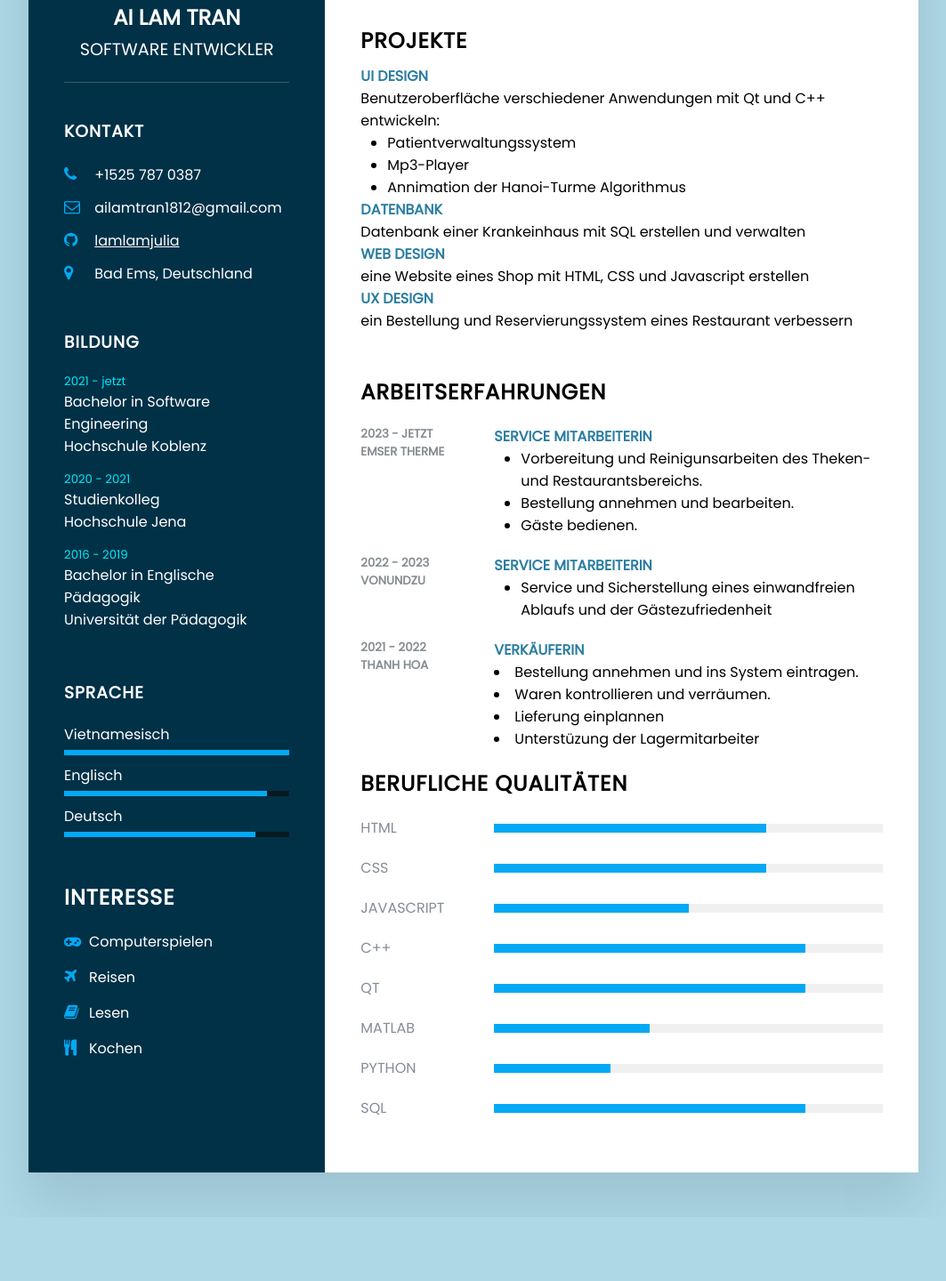
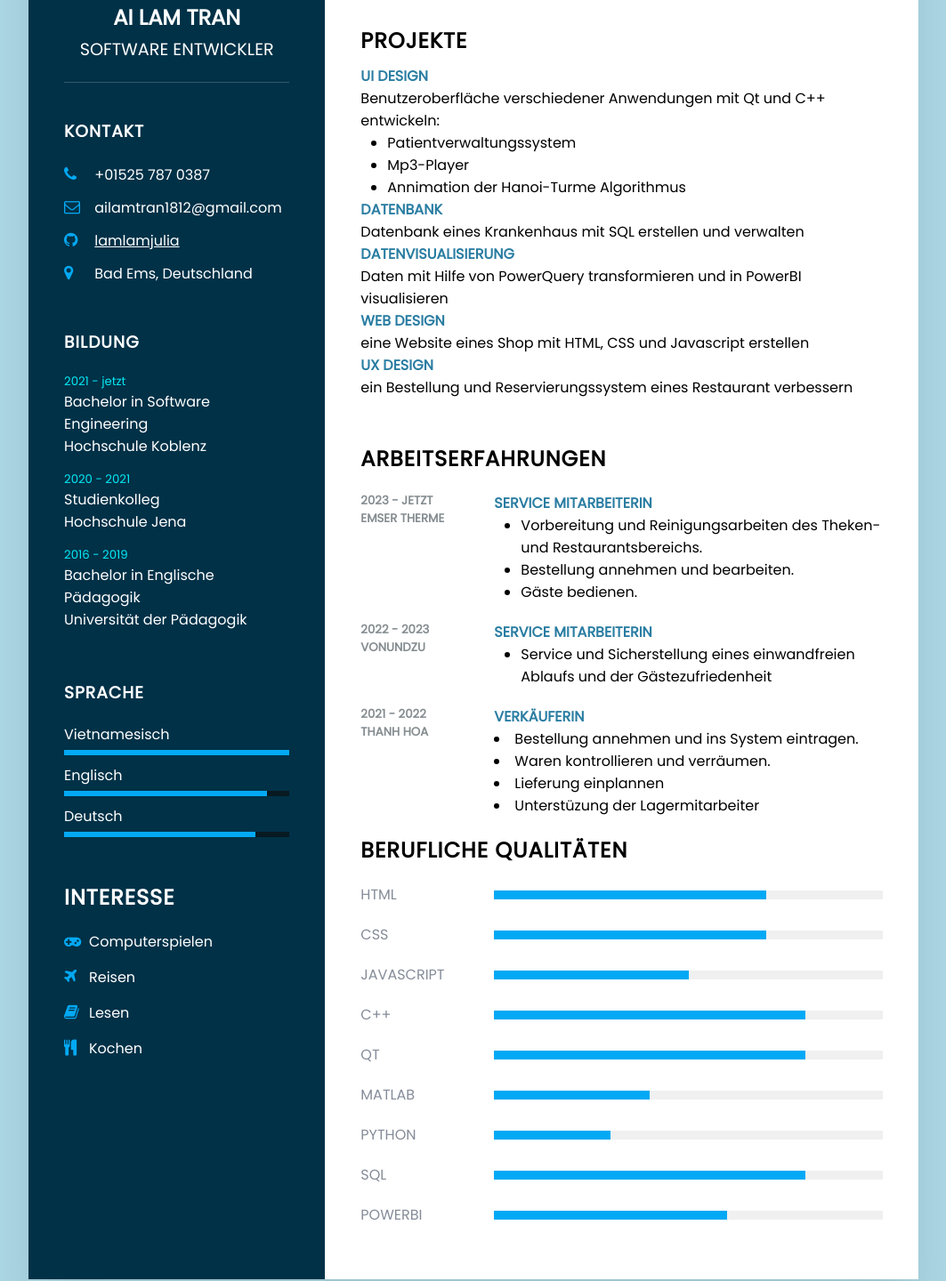
Before and after one commit to lamlamjulia/CV, a plain HTML site: page index.html in a window 1280 px wide. Shown: the part 307-1747 px from the top of the page at 89% size, without its empty margins (108-1171 px from the left). Before the commit the page ends 1675 px from the top, so only its background shows below. Drawn offline with Linux system fonts and the light colour scheme.

Commit message:
Update index.html

```diff
--- a/index.html
+++ b/index.html
@@ -20,7 +20,7 @@
                     <ul>
                         <li>
                             <span class="icon"><i class="fa fa-phone" aria-hidden="true"></i></span>
-                            <span class="text">+1525 787 0387</span>
+                            <span class="text">+01525 787 0387</span>
                         </li>
                         <li>
                             <span class="icon"><i class="fa fa-envelope-o" aria-hidden="true"></i></span>
@@ -110,7 +110,11 @@
                     </div>
                     <div class="text">
                         <h4>Datenbank</h4>
-                        <p>Datenbank einer Krankeinhaus mit SQL erstellen und verwalten</p>
+                        <p>Datenbank eines Krankenhaus mit SQL erstellen und verwalten</p>
+                    </div>
+                    <div class="text">
+                        <h4>Datenvisualisierung</h4>
+                        <p>Daten mit Hilfe von PowerQuery transformieren und in PowerBI visualisieren</p>
                     </div>
                     <div class="text">
                         <h4>Web Design</h4>
@@ -132,7 +136,7 @@
                             <h4>Service Mitarbeiterin</h4>
                             <p>
                                 <ul>
-                                    <li>Vorbereitung und Reinigunsarbeiten des Theken- und Restaurantsbereichs.</li>
+                                    <li>Vorbereitung und Reinigungsarbeiten des Theken- und Restaurantsbereichs.</li>
                                     <li>Bestellung annehmen und bearbeiten.</li>
                                     <li>Gäste bedienen.</li>
                                 </ul>
@@ -172,7 +176,7 @@
                     <div class="about skills">
                         <h2 class="title2">berufliche Qualitäten</h2>
                         <div class="box">
-                            <h4>Html</h4>
+                            <h4>HTML</h4>
                             <div class="percent">
                                 <div style="width: 70%;"></div>
                             </div>
@@ -214,9 +218,15 @@
                             </div>
                         </div>
                         <div class="box">
-                            <h4>Sql</h4>
+                            <h4>SQL</h4>
                             <div class="percent">
                                 <div style="width: 80%;"></div>
+                            </div>
+                        </div>
+                        <div class="box">
+                            <h4>PowerBI</h4>
+                            <div class="percent">
+                                <div style="width: 60%;"></div>
                             </div>
                         </div>
                     </div>
```
